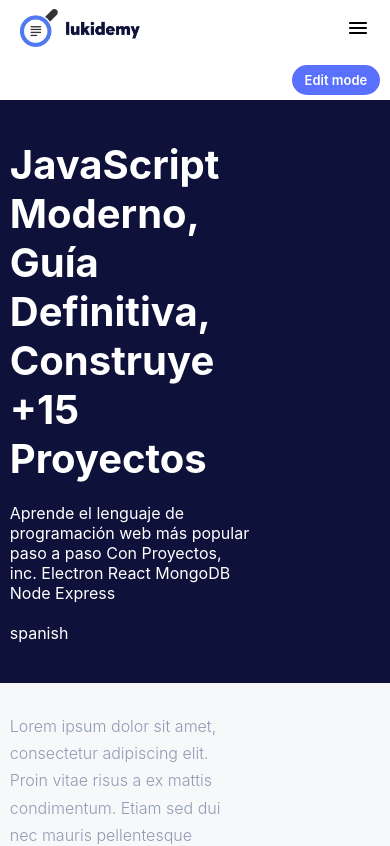
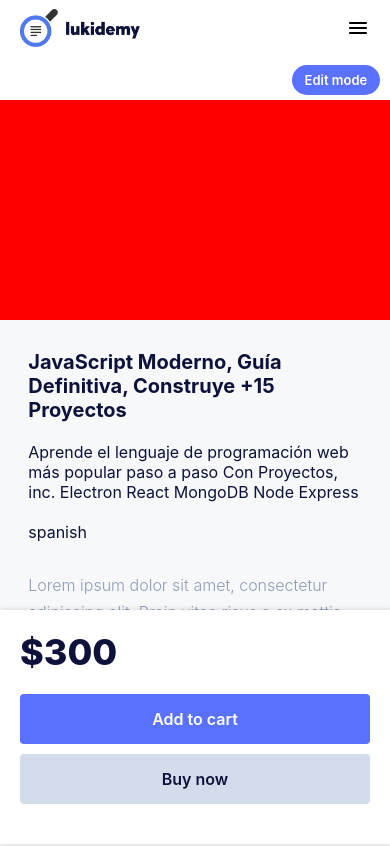
Before and after one commit to lukasalvarezdev/forbidden-academy, a Next.js app: page /courses/12334 in a window 390 px wide. Shown: the top 846 px of the page. Built offline with nearby package versions, Linux system fonts and the light colour scheme.

Commit message:
Fea/responsive course (#30)
* Adding responsive to buyCourseCard (WIP)

* Creating mobile and desktop layouts

* Styled mobile layout

* Show layouts dynamically

```diff
--- a/pages/courses/[courseId]/index.tsx
+++ b/pages/courses/[courseId]/index.tsx
@@ -1,5 +1,8 @@
 import { CoursesProvider } from 'src/entities/course/services'
-import CourseView from 'src/views/CoursePage'
+import dynamic from 'next/dynamic'
+const CourseView = dynamic(() => import('src/views/CoursePage'), {
+  ssr: false,
+})
 import Header from 'src/layouts/Header'
 
 export default function CoursePage() {
--- a/src/entities/course/layouts/CourseBody.tsx
+++ b/src/entities/course/layouts/CourseBody.tsx
@@ -3,6 +3,7 @@ import { useRouter } from 'next/router'
 import { useCourses } from '../services'
 import Sections from 'src/entities/lesson/layouts/Sections'
 import EditField from '../components/EditField'
+import styled from 'styled-components'
 
 const CourseBody = () => {
   const descriptionRef = React.useRef<HTMLParagraphElement>(null)
@@ -12,7 +13,7 @@ const CourseBody = () => {
   const { course, isEditMode } = useCourses()
 
   return (
-    <div className="container">
+    <StyledCourseBody className="container">
       <div className="info-65 mb-30 relative">
         <EditField fieldRef={descriptionRef} />
         <p
@@ -32,8 +33,14 @@ const CourseBody = () => {
       </div>
 
       <Sections />
-    </div>
+    </StyledCourseBody>
   )
 }
 
 export default CourseBody
+
+const StyledCourseBody = styled.div`
+  @media screen and (max-width: 480px) {
+    margin-top: 3rem;
+  }
+`
--- a/src/entities/course/layouts/CourseHeading.tsx
+++ b/src/entities/course/layouts/CourseHeading.tsx
@@ -14,8 +14,8 @@ const CourseHeading = () => {
   const languageRef = React.useRef<HTMLParagraphElement>(null)
 
   return (
-    <header className="bg-primary-black fc-white mb-30">
-      <CourseHeadingContainer className="container">
+    <CourseHeadingContainer className="bg-primary-black fc-white mb-30">
+      <div className="container">
         <div className="info-65" id="course-info">
           <div className="mb-20 relative">
             <EditField fieldRef={titleRef} />
@@ -60,8 +60,8 @@ const CourseHeading = () => {
             )}
           </div>
         </div>
-      </CourseHeadingContainer>
-    </header>
+      </div>
+    </CourseHeadingContainer>
   )
 }
 
@@ -91,4 +91,23 @@ const CourseHeadingContainer = styled.div`
       background-color: var(--primary-black);
     }
   }
+
+  @media screen and (max-width: 480px) {
+    background-color: transparent;
+    color: var(--primary-black);
+    margin: 3rem auto;
+    padding: 0;
+
+    .fake-input {
+      color: var(--primary-black);
+    }
+
+    h1 {
+      font-size: 2rem;
+    }
+
+    select option {
+      background-color: white;
+    }
+  }
 `
--- /dev/null
+++ b/src/entities/course/layouts/CourseLayout.tsx
@@ -0,0 +1,24 @@
+import * as React from 'react'
+import { CourseContainer } from 'src/entities/course/styles'
+import CourseHeading from 'src/entities/course/layouts/CourseHeading'
+import BuyCourseCard from 'src/entities/course/ui/BuyCourseCard'
+import CourseBody from 'src/entities/course/layouts/CourseBody'
+import EditModeBar from 'src/entities/course/layouts/EditModeBar'
+
+const CourseLayout = () => {
+  return (
+    <CourseContainer>
+      <div>
+        <EditModeBar />
+        <CourseHeading />
+        <BuyCourseCard />
+      </div>
+
+      <div>
+        <CourseBody />
+      </div>
+    </CourseContainer>
+  )
+}
+
+export default CourseLayout
--- /dev/null
+++ b/src/entities/course/layouts/MobileCourseLayout.tsx
@@ -0,0 +1,47 @@
+import * as React from 'react'
+import styled from 'styled-components'
+import CourseHeading from 'src/entities/course/layouts/CourseHeading'
+import BuyCourseCard from 'src/entities/course/ui/BuyCourseCard'
+import CourseBody from 'src/entities/course/layouts/CourseBody'
+import EditModeBar from 'src/entities/course/layouts/EditModeBar'
+
+const MobileCourseLayout = () => {
+  return (
+    <CourseContainer>
+      <div className="heading">
+        <EditModeBar />
+        <div className="img"></div>
+      </div>
+
+      <div className="body">
+        <CourseHeading />
+
+        <CourseBody />
+      </div>
+
+      <BuyCourseCard />
+    </CourseContainer>
+  )
+}
+
+export default MobileCourseLayout
+
+export const CourseContainer = styled.div`
+  position: relative;
+
+  .fake-input {
+    outline: none;
+    background-color: transparent;
+  }
+
+  .img {
+    height: 220px;
+    width: 100%;
+    background-color: red;
+  }
+
+  .body {
+    width: 90%;
+    margin: 0 auto;
+  }
+`
--- a/src/entities/course/styles.ts
+++ b/src/entities/course/styles.ts
@@ -10,5 +10,9 @@ export const CourseContainer = styled.div`
 
   .info-65 {
     max-width: 65%;
+
+    @media screen and (max-width: 480px) {
+      max-width: 100%;
+    }
   }
 `
--- a/src/entities/course/ui/BuyCourseCard.tsx
+++ b/src/entities/course/ui/BuyCourseCard.tsx
@@ -4,6 +4,7 @@ import { Circle } from '@/icons'
 import { useCourses } from '../services'
 import EditField from '../components/EditField'
 import { useRouter } from 'next/router'
+import ResponsiveBuyCourseCard from './ResponsiveBuyCourseCard'
 
 const CourseInfoCard = () => {
   const {
@@ -32,6 +33,7 @@ const CourseInfoCard = () => {
 
   return (
     <CourseInfoCardContainer className="normal-shadow" custom-body-width={courseBodyWith}>
+      <div className="desktop-card">
         <div className="card-headin img"></div>
         <div className="card-body p-20">
           <EditField fieldRef={priceRef} />
@@ -77,6 +79,9 @@ const CourseInfoCard = () => {
             </li>
           </ul>
         </div>
+      </div>
+
+      <ResponsiveBuyCourseCard />
     </CourseInfoCardContainer>
   )
 }
@@ -97,6 +102,32 @@ const CourseInfoCardContainer = styled.div`
     return `${props['custom-body-width'] + 30}px`
   }};
 
+  .desktop-card {
+    display: block;
+  }
+  .mobile-card {
+    display: none;
+  }
+
+  @media screen and (max-width: 480px) {
+    background-color: transparent;
+    position: static;
+    height: max-content;
+
+    .desktop-card {
+      display: none;
+    }
+
+    .mobile-card {
+      display: block;
+      background-color: #fff;
+      position: fixed;
+      width: 100%;
+      left: 0;
+      z-index: 100;
+    }
+  }
+
   .img {
     width: 100%;
     height: 200px;
--- /dev/null
+++ b/src/entities/course/ui/ResponsiveBuyCourseCard.tsx
@@ -0,0 +1,28 @@
+import * as React from 'react'
+
+const ResponsiveBuyCourseCard = () => {
+  const pepeRef = React.useRef<HTMLDivElement>(null)
+
+  return (
+    <div
+      className="normal-shadow mobile-card"
+      ref={pepeRef}
+      style={{
+        top: `calc(100vh - ${pepeRef.current?.clientHeight}px)`,
+      }}
+    >
+      <div className="card-body p-20">
+        <h3 className="mb-20 fake-input parse-courses" suppressContentEditableWarning>
+          $300
+        </h3>
+
+        <div className="mb-20">
+          <button className="btn-primary d-b mb-10">Add to cart</button>
+          <button className="btn-primary -gray d-b">Buy now</button>
+        </div>
+      </div>
+    </div>
+  )
+}
+
+export default ResponsiveBuyCourseCard
--- a/src/views/CoursePage.tsx
+++ b/src/views/CoursePage.tsx
@@ -1,24 +1,20 @@
 import * as React from 'react'
-import { CourseContainer } from 'src/entities/course/styles'
-import CourseHeading from 'src/entities/course/layouts/CourseHeading'
-import BuyCourseCard from 'src/entities/course/ui/BuyCourseCard'
-import CourseBody from 'src/entities/course/layouts/CourseBody'
-import EditModeBar from 'src/entities/course/layouts/EditModeBar'
+import CourseLayout from 'src/entities/course/layouts/CourseLayout'
+import MobileCourseLayout from 'src/entities/course/layouts/MobileCourseLayout'
 
 const CoursePage = () => {
-  return (
-    <CourseContainer>
-      <div>
-        <EditModeBar />
-        <CourseHeading />
-        {/* <BuyCourseCard /> */}
-      </div>
+  const [isMobile, setIsMobile] = React.useState(document.body.clientWidth < 480)
 
-      <div>
-        <CourseBody />
-      </div>
-    </CourseContainer>
-  )
+  React.useEffect(() => {
+    function setIsMobileFn() {
+      setIsMobile(document.body.clientWidth < 480)
+    }
+
+    window.addEventListener('resize', setIsMobileFn)
+    return () => window.removeEventListener('resize', setIsMobileFn)
+  }, [])
+
+  return <>{isMobile ? <MobileCourseLayout /> : <CourseLayout />}</>
 }
 
 export default CoursePage
```
Lines whose indentation alone changed are shown as unchanged.
